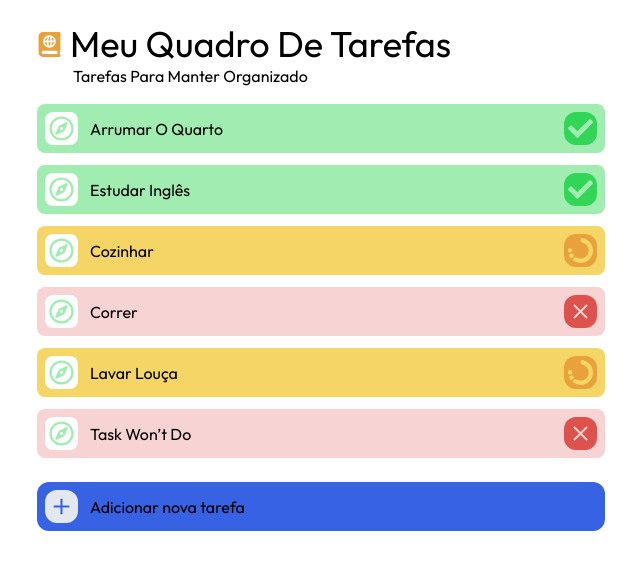
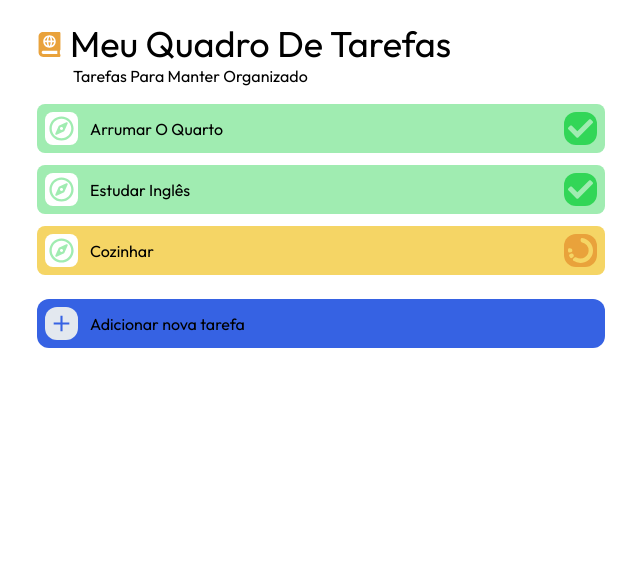
Before and after one commit to Igorwalace/Lista-de-Tarefas, a Next.js app: page / in a window 1280 px wide. Shown: the top 570 px of the page, without its empty margins (319-959 px from the left). Built offline with nearby package versions, Linux system fonts and the light colour scheme.

Commit message:
localStorage

```diff
--- a/src/app/pages/home.jsx
+++ b/src/app/pages/home.jsx
@@ -33,24 +33,6 @@ const Home = () => {
             description:
                 'Lorem ipsum dolor sit amet, consectetur adipiscing elit. Aliquam imperdiet erat id lorem tristique vehicula. Nunc quis ornare justo, sed volutpat liber',
         },
-        {
-            id: 3,
-            title: 'Correr',
-            value: 'To Do',
-            description: 'description',
-        },
-        {
-            id: 2,
-            title: 'lavar louça',
-            value: 'Progress',
-            description: 'description',
-        },
-        {
-            id: 13,
-            title: 'Task Won’t Do',
-            value: 'To Do',
-            description: 'description',
-        },
     ]);
 
     const [title, setTitle] = useState('');
@@ -59,6 +41,17 @@ const Home = () => {
     const handleModalNewtask = () => {
         setModalNewTask(true);
     };
+
+    useEffect(() => {
+        const ListaDeTarefas = JSON.parse(localStorage.getItem('ListaDeTarefas'))
+        if (ListaDeTarefas) {
+            setArrayTarefas(ListaDeTarefas);
+        }
+    }, []);
+
+    useEffect(() => {
+        localStorage.setItem('ListaDeTarefas', JSON.stringify(arrayTarefas))
+    }, [arrayTarefas]);
 
     useEffect(() => {
         if (modalNewTask) {
```
